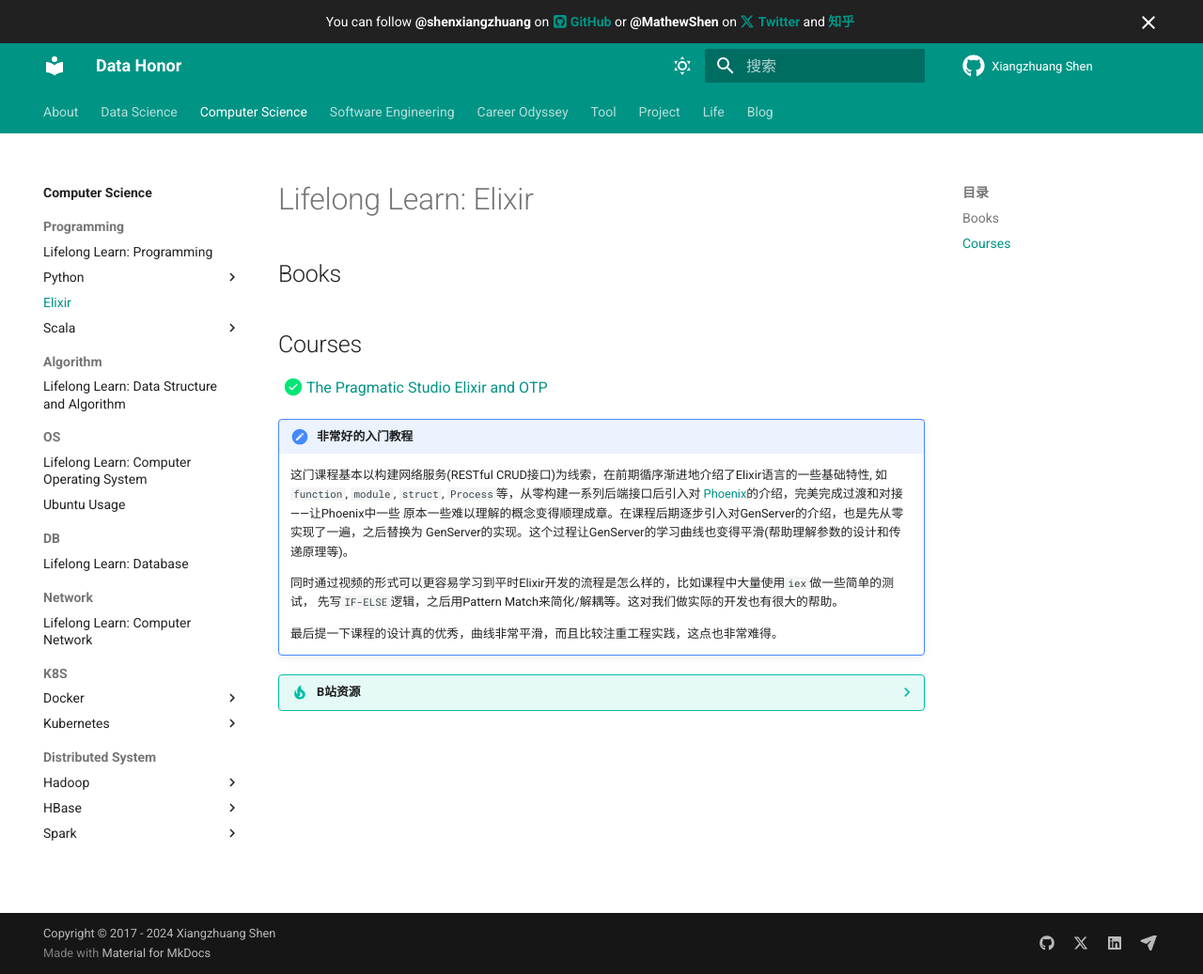
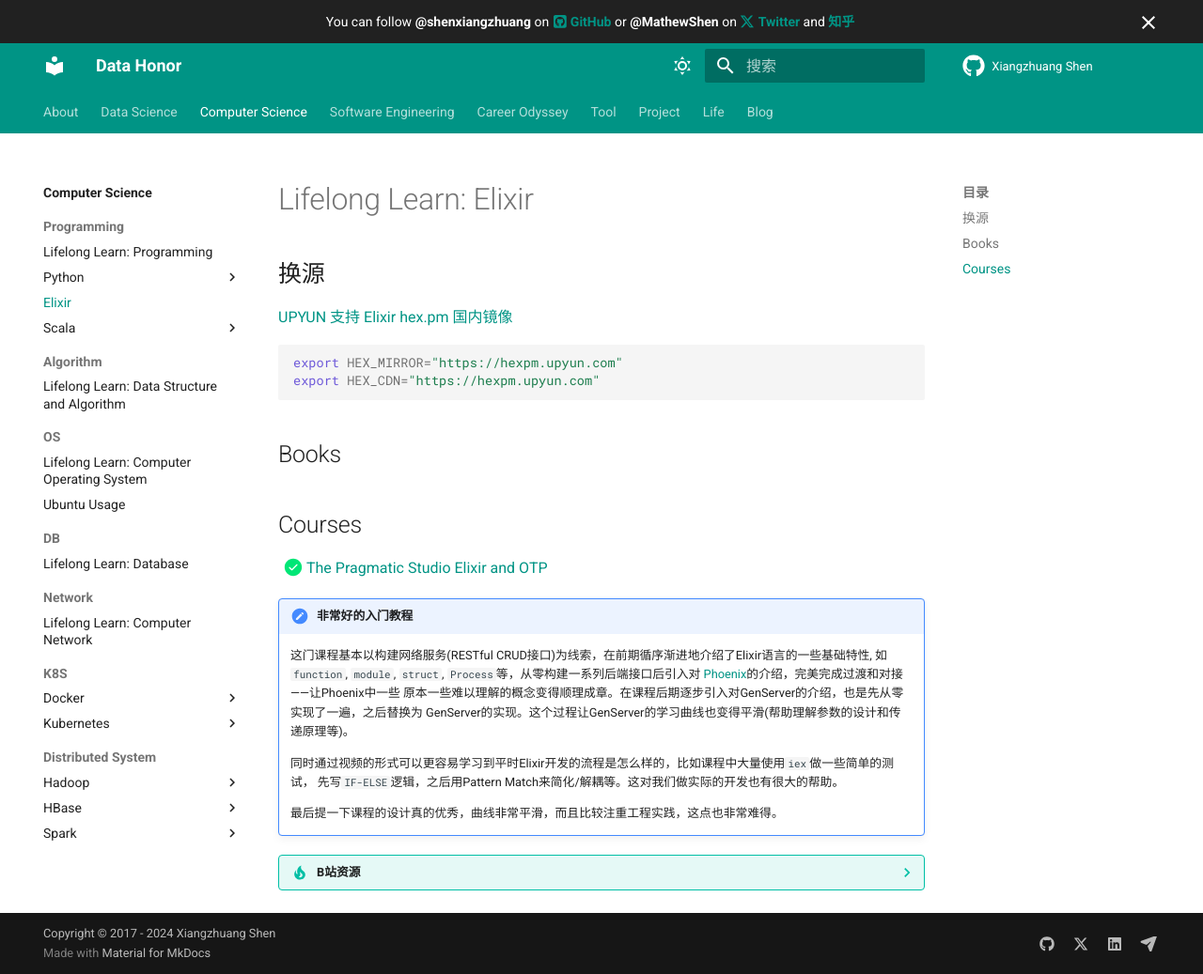
Before and after one commit to shenxiangzhuang/shenxiangzhuang.github.io, an MkDocs documentation site: the page built from docs/cs/programming/elixir/index.md, in a window 1280 px wide and 1037 px high. Shown: the whole window at 94% size. Built offline with MkDocs 1.6.1 and Material for MkDocs 9.7.7, drawn with Linux system fonts in a browser that asks for light colours; comment, search, counter and statistics services are not loaded.

Commit message:
add: elixir hex.pm china source (#135)

````diff
--- a/docs/cs/programming/elixir/index.md
+++ b/docs/cs/programming/elixir/index.md
@@ -1,4 +1,12 @@
 # Lifelong Learn: Elixir
+
+## 换源
+[UPYUN 支持 Elixir hex.pm 国内镜像](https://ruby-china.org/topics/31631)
+
+```shell
+export HEX_MIRROR="https://hexpm.upyun.com"
+export HEX_CDN="https://hexpm.upyun.com"
+```
 
 
 ## Books
````
